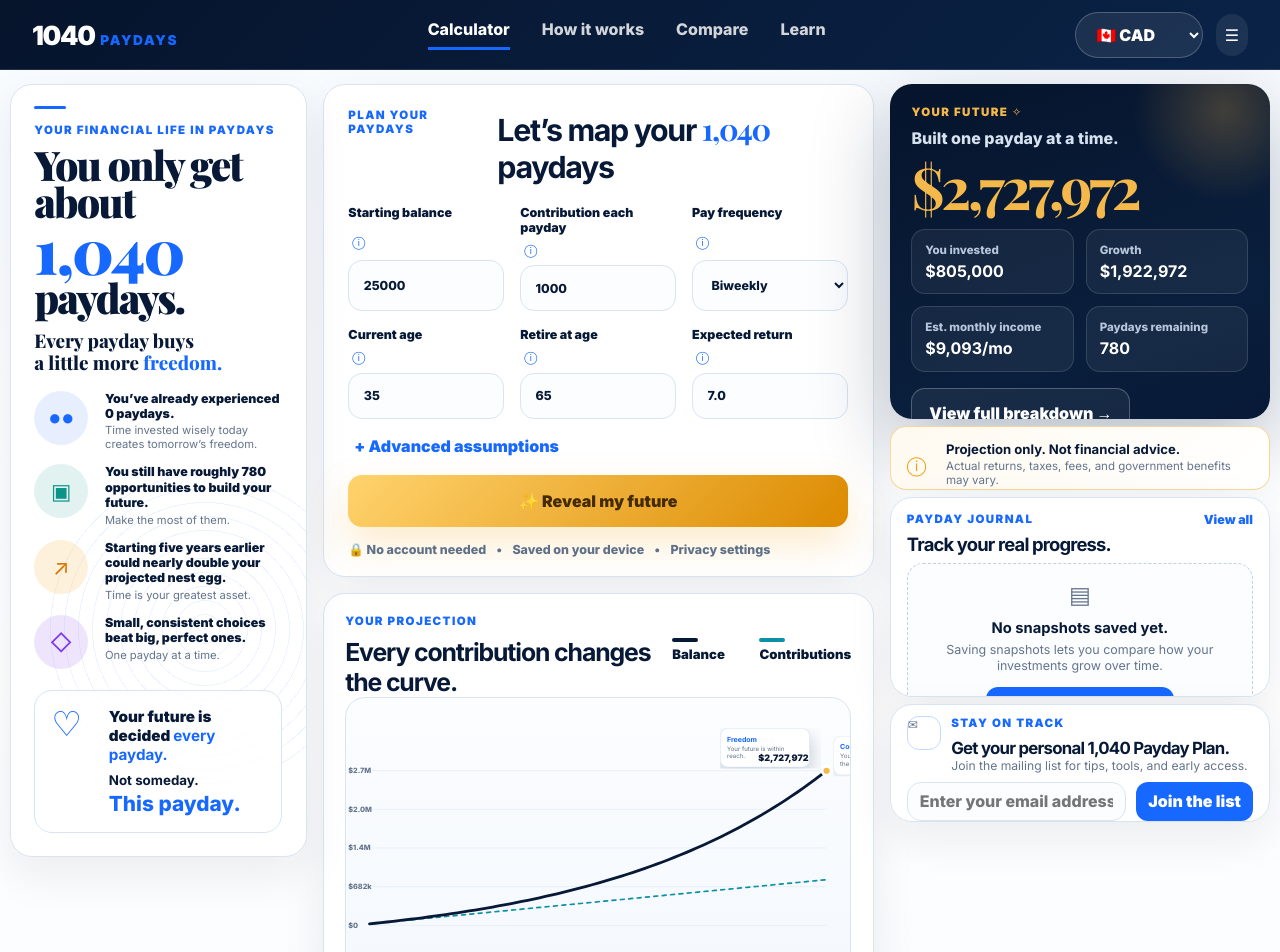
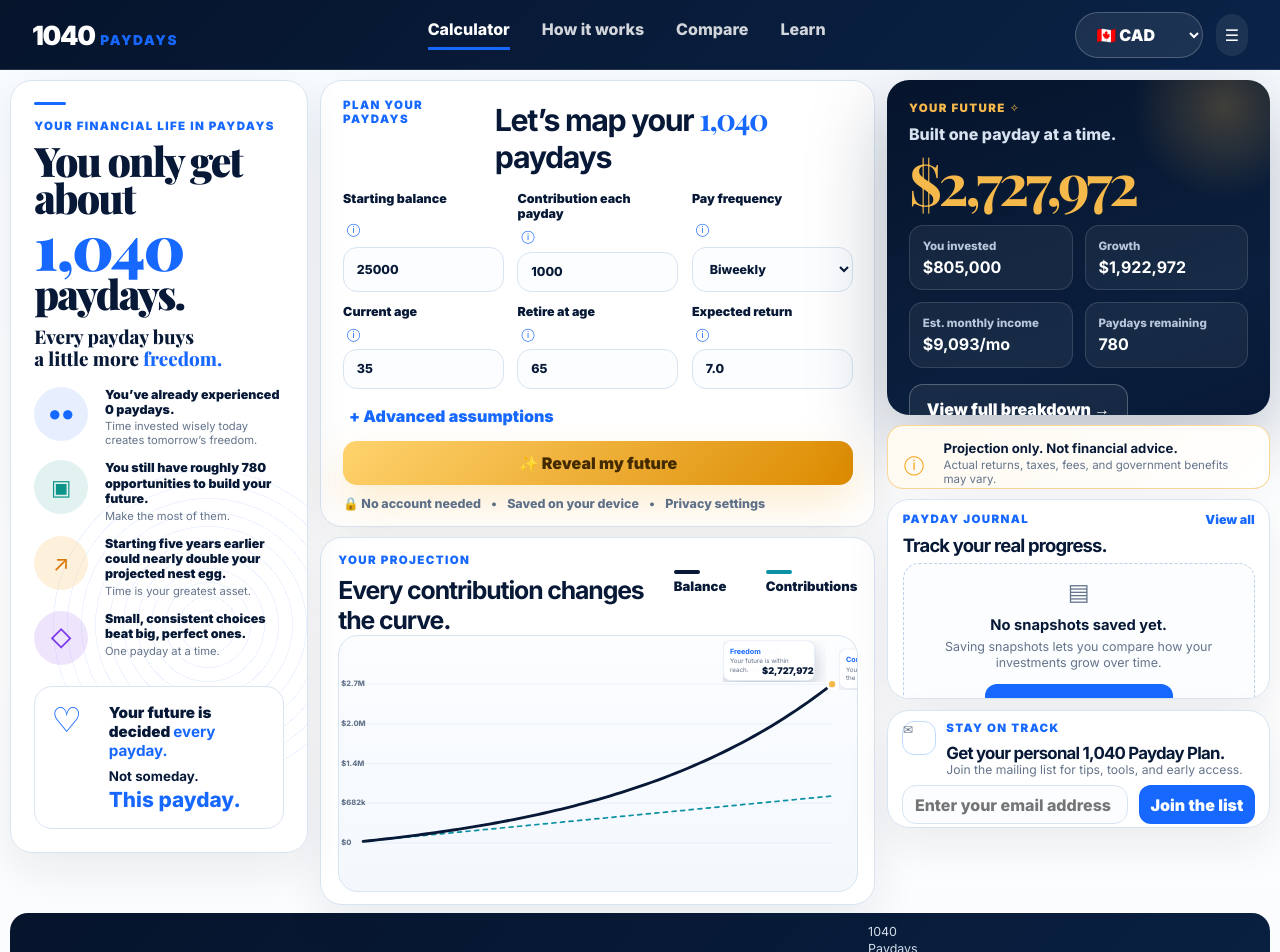
Before and after one commit to calgal7-del/1040-paydays, a React (Vite) app: page / in a window 1280 px wide. Shown: the top 952 px of the page. Built offline with nearby package versions, Linux system fonts and the light colour scheme.

Commit message:
Update App.css

```diff
--- a/src/App.css
+++ b/src/App.css
@@ -467,3 +467,80 @@ input:focus, select:focus { border-color: var(--blue); box-shadow:0 0 0 4px rgba
     min-height: 70px !important;
   }
 }
+/* FIT FULL DESKTOP PAGE INCLUDING FOOTER */
+
+@media (min-width: 1151px) {
+  .mainLayout {
+    margin-top: 0.6rem !important;
+  }
+
+  .topGrid {
+    gap: 0.75rem !important;
+  }
+
+  .leftStack,
+  .centerStack,
+  .rightRail {
+    gap: 0.65rem !important;
+  }
+
+  .calculatorCard {
+    padding: 1.1rem 1.35rem 0.95rem !important;
+  }
+
+  .calculatorGrid {
+    margin-top: 1rem !important;
+    gap: 0.75rem 0.85rem !important;
+  }
+
+  .calculatorGrid input,
+  .calculatorGrid select {
+    min-height: 40px !important;
+    padding: 0.6rem 0.8rem !important;
+  }
+
+  .primaryButton {
+    margin-top: 0.9rem !important;
+    padding: 0.75rem 1rem !important;
+  }
+
+  .calculatorTrust {
+    margin-top: 0.65rem !important;
+  }
+
+  .graphCard {
+    padding: 0.9rem 1.05rem 0.75rem !important;
+    min-height: 0 !important;
+  }
+
+  .graphCanvas svg {
+    height: 255px !important;
+  }
+
+  .graphLegend {
+    margin: 0.6rem 0 0.35rem !important;
+  }
+
+  .journalCard {
+    padding: 0.75rem 0.9rem !important;
+  }
+
+  .emptyJournal {
+    margin-top: 0.45rem !important;
+    padding: 0.7rem !important;
+  }
+
+  .newsletterCard {
+    padding: 0.65rem 0.85rem !important;
+  }
+
+  .newsletterForm {
+    margin-top: 0.45rem !important;
+  }
+
+  .footer {
+    margin-top: 0.45rem !important;
+    min-height: 64px !important;
+    padding: 0.7rem 1.8rem !important;
+  }
+}
```
